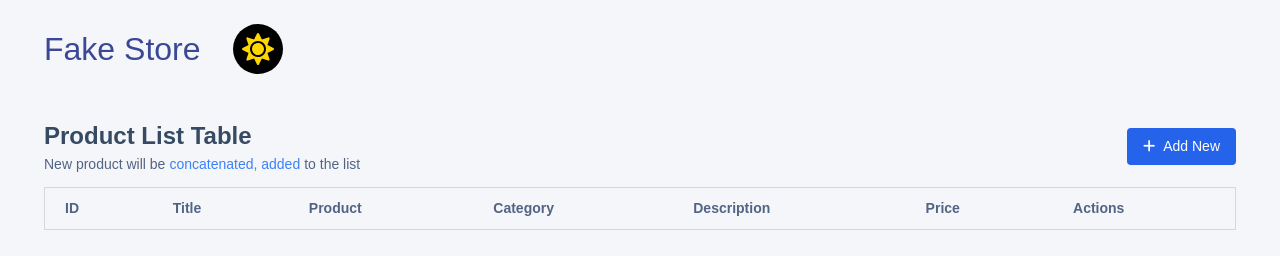
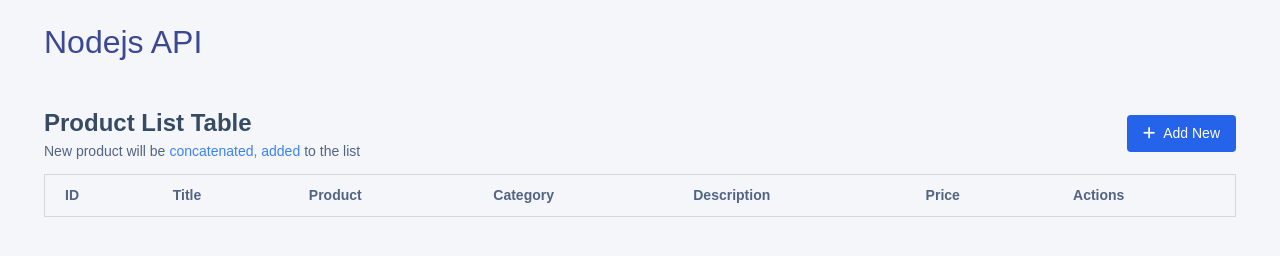
Before and after one commit to dipusth/nodeserver, a website: page crud/index.html in a window 1280 px wide. Drawn offline with nearby package versions, Linux system fonts and the light colour scheme; no server answers.

Commit message:
text API

```diff
--- a/crud/index.html
+++ b/crud/index.html
@@ -44,23 +44,7 @@
     <div class="container wrapper p-6 lg:p-6">
       <div class="flex items-center justify-between">
         <div class="flex gap-8 items-center justify-center lg:justify-start">
-          <h1 class="text-3 text-primary">Fake Store</h1>
-          <span class="icon-circle icon-md">
-            <svg
-              stroke="currentColor"
-              fill="currentColor"
-              stroke-width="0"
-              viewBox="0 0 512 512"
-              class="theme-icon"
-              height="1em"
-              width="1em"
-              xmlns="http://www.w3.org/2000/svg"
-            >
-              <path
-                d="M256 160c-52.9 0-96 43.1-96 96s43.1 96 96 96 96-43.1 96-96-43.1-96-96-96zm246.4 80.5l-94.7-47.3 33.5-100.4c4.5-13.6-8.4-26.5-21.9-21.9l-100.4 33.5-47.4-94.8c-6.4-12.8-24.6-12.8-31 0l-47.3 94.7L92.7 70.8c-13.6-4.5-26.5 8.4-21.9 21.9l33.5 100.4-94.7 47.4c-12.8 6.4-12.8 24.6 0 31l94.7 47.3-33.5 100.5c-4.5 13.6 8.4 26.5 21.9 21.9l100.4-33.5 47.3 94.7c6.4 12.8 24.6 12.8 31 0l47.3-94.7 100.4 33.5c13.6 4.5 26.5-8.4 21.9-21.9l-33.5-100.4 94.7-47.3c13-6.5 13-24.7.2-31.1zm-155.9 106c-49.9 49.9-131.1 49.9-181 0-49.9-49.9-49.9-131.1 0-181 49.9-49.9 131.1-49.9 181 0 49.9 49.9 49.9 131.1 0 181z"
-              ></path>
-            </svg>
-          </span>
+          <h1 class="text-3 text-primary">Nodejs API</h1>
         </div>
       </div>
       <div class="mt-8 gap-4">
```
